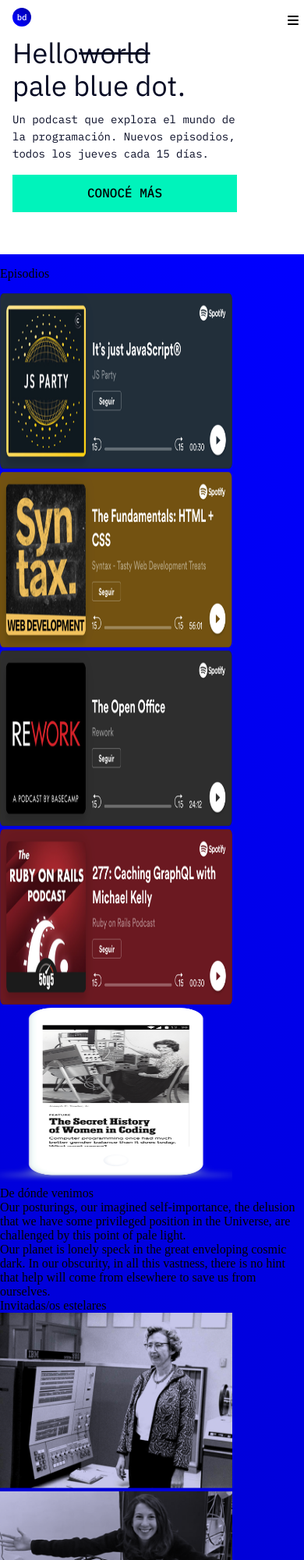
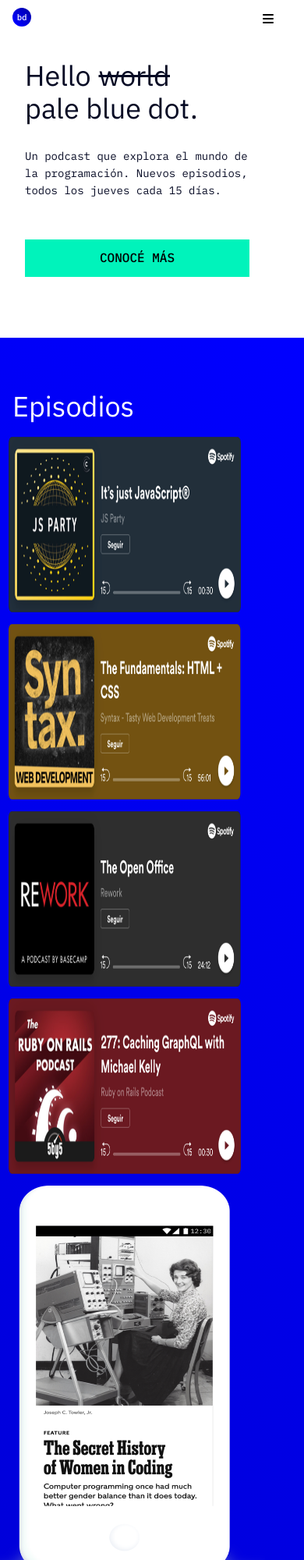
Before and after one commit to KevinYaguar/Podcast, a plain HTML site: page index.html in a window 390 px wide. Shown: the top 2000 px of the page at 78% size. Drawn offline with Linux system fonts and the light colour scheme.

Commit message:
changes july27

```diff
--- a/index.html
+++ b/index.html
@@ -8,6 +8,7 @@
     <link href="https://fonts.googleapis.com/css2?family=IBM+Plex+Sans:wght@400;500&display=swap" rel="stylesheet">
     <link href="https://fonts.googleapis.com/css2?family=IBM+Plex+Mono:wght@300;400&display=swap" rel="stylesheet">
     <link href="https://fonts.googleapis.com/css2?family=IBM+Plex+Mono:wght@500&display=swap" rel="stylesheet">
+    <link href="https://fonts.googleapis.com/css2?family=IBM+Plex+Sans&display=swap" rel="stylesheet">
     <script src="https://kit.fontawesome.com/271d5efdfe.js" crossorigin="anonymous"></script>
     <title>Podcast</title>
 </head>
@@ -15,10 +16,10 @@
 <body>
     <header>
         <div class="nav">
-            <img src="/img/logo.svg" alt="logo">
+            <img src="./img/logo.svg" alt="logo">
             <div class="navegador">
                 <input type="checkbox" name="nav" id="btn-menu">
-                <label for="btn-menu"><i class="fas fa-bars" ></i></label>
+                <label for="btn-menu"><i class="fas fa-bars"></i></label>
                 <nav class="menu">
                     <ul>
                         <li><a href="">EPISODIOS</a></li>
@@ -30,30 +31,45 @@
             </div>
         </div>
 
-        <div class="hello"><p class="hello">Hello</p> <p class="world"> world</p><p class="pale"> pale blue dot</p><p class="dot">.</p></div>
-        <div class="portal"> <p> Un podcast que explora el mundo de la programación. Nuevos episodios, todos los jueves cada 15 días.</p></div>
-        <div class="conoce"> <p> CONOCÉ MÁS </p></div>
+        <div class="heading">
+            <p class="hello">Hello</p>
+            <p class="world"> world</p>
+            <p class="pale"> pale blue dot</p>
+            <p class="dot">.</p>
+        </div>
+        <div class="first-description">
+            <p> Un podcast que explora el mundo de la programación. Nuevos episodios, todos los jueves cada 15 días.</p>
+        </div>
+        <div class="conoce">
+            <p> CONOCÉ MÁS </p>
+        </div>
         <br><br><br>
     </header>
     <main>
-        <div class="episodios"><p> Episodios </p></div>
+        <div class="episodios">
+            <p> Episodios </p>
+        </div>
         <div class="podcast">
             <img src="/img/embed1.png" alt="">
             <img src="/img/embed2.png" alt="">
             <img src="/img/embed3.png" alt="">
-            <img src="/img/embed4.png" alt="">
+            <img src="/img/embed4.png" alt="" class="lastone">
         </div>
         <div class="de-donde-venimos">
             <img src="/img/phone.png" alt="">
-            <div class="donde">De dónde venimos</div>
-            <div class="posturings">
-                Our posturings, our imagined self-importance, the delusion that we have some privileged position in the
-                Universe, are challenged by this point of pale light. <br>
-                Our planet is lonely speck in the great enveloping cosmic dark. In our obscurity, in all this vastness,
-                there is no hint that help will come from elsewhere to save us from ourselves.
-            </div>
         </div>
-        <div class="invitados estelares">Invitadas/os estelares</div>
+        <div class="donde">
+            <p>De dónde <br> venimos</p>
+        </div>
+        <div class="posturings">
+            Our posturings, our imagined self-importance, the delusion that we have some privileged position in the
+            Universe, are challenged by this point of pale light. <br>
+            Our planet is lonely speck in the great enveloping cosmic dark. In our obscurity, in all this vastness,
+            there is no hint that help will come from elsewhere to save us from ourselves.
+        </div>
+
+        <div class="invitados">
+            <p> Invitadas/os estelares </p></div>
         <div class="galeria">
             <img src="/img/grace-hopper.png" alt="">
             <img src="/img/Katie-Bouman.png" alt="">
--- a/mobile-styles/m-header.scss
+++ b/mobile-styles/m-header.scss
@@ -1,7 +1,8 @@
 header {
     background-color: white;
     position: relative;
-    left: 16px;
+    padding-left: 16px;
+    padding-right: 16px;
 
 }
 
@@ -13,17 +14,14 @@
     height: 44px;
 
     img {
-        padding: 10px 0 10px ;
+        padding-top: 10px;
+        padding-bottom: 10px;
         width: 24px;
         height: 24px;
     }
 
-
-}
-
-
     .navegador {
-    padding: 19px 19px 16px 0px;
+        padding: 16px 19px 16px 0px;
         width: 18px;
         height: 12px;
 
@@ -39,6 +37,10 @@
             display: none;
         }
     }
+}
+
+
+
 
 #btn-menu:checked~.menu {
     display: flex;
@@ -73,10 +75,10 @@
     }
 }
 
-.hello {
+.heading {
     display: flex;
     flex-wrap: wrap;
-
+    padding: 29px 82px 16px 16px;
 
     p {
         margin: 0;
@@ -91,6 +93,7 @@
     .world{
         width: 101px;
         text-decoration: line-through;
+        text-align: end;
     }
     .pale{
         width: 212px;
@@ -99,14 +102,17 @@
         width: 10px;
     }
 }
-.portal{
+.first-description{
     font-family: 'IBM Plex Mono', monospace;
     color: #060A24;
     font-size: 14px;
     line-height: 22px;
     width: 288px;
     height: 66px;
+    padding-left: 16px;
+    padding: 16px;
 }
+
 
 .conoce{
     background-color: #00F3BB;
@@ -115,8 +121,12 @@
     font-family: 'IBM Plex Mono', monospace;
     font-size: 16px;
     font-weight: 500;
+    margin: 36px 16px 24px 16px;
     p{
         padding: 13px 96px 13px 96px;
     }
 
 }
+
+/*PARA LOS ESPACIOS ENTRE NAV HELLO Y DEMAS
+USAR PADDIN*/
--- a/mobile-styles/m-main.scss
+++ b/mobile-styles/m-main.scss
@@ -1,7 +1,77 @@
 main{
     background-image: linear-gradient(225deg, #0000FF 0%, #0000A3 100%);
+
+    .lastone{
+        padding-bottom: 48px;
+    }
+}
+
+.podcast{
     img{
         width: 298px;
         height: 225px;
+        padding: 0px 11px 11px 11px;
     }
 }
+
+.episodios{
+    width: 157px;
+    height: 42px;
+    color: #FFFFFF;
+    padding: 64px 147px 21px 16px;
+    font-size: 36px;
+    font-family: 'IBM Plex Sans', sans-serif;
+}
+
+.de-donde-venimos{
+    display: flex;
+    width: 360px;
+    position: relative;
+    left: -20px;
+    height: 519px;
+    img{
+        width: 100%;
+    }
+
+}
+
+.donde{
+    font-family: 'IBM Plex Sans', sans-serif;
+    color: #060A24;
+    font-size: 36px;
+    line-height: 42px;
+    height: 84px;
+    width: 288px;
+    padding: 27px 16px 8px 16px;
+}
+.posturings{
+    font-family: 'IBM Plex Mono', monospace;
+    color: #060A24;
+    font-size: 14px;
+    line-height: 22px;
+    height: 254px;
+    width: 288px;
+    padding: 0px 16px 54px 16px;
+}
+
+.invitados{
+    font-family: 'IBM Plex Sans', sans-serif;
+    color: #060A24;
+    font-size: 36px;
+    line-height: 42px;
+    height: 84px;
+    width: 288px;
+    padding: 0px 16px 14px 16px;
+}
+
+
+
+
+.galeria{
+        width: 100%;
+        display: flex;
+        flex-direction: column;
+    img{
+        width: 100%;
+    }
+}
--- a/styles.scss
+++ b/styles.scss
@@ -1,3 +1,8 @@
+*{
+    margin: 0;
+    padding: 0;
+}
+
 body{
     margin: 0;
     padding: 0;
@@ -5,7 +10,7 @@
 
 
 /*Mobil*/
-@media (min-width:280px) and (max-width:479px) {
+@media (max-width:479px) {
     @import "./mobile-styles/m-header.scss";
     @import "./mobile-styles/m-main.scss";
     @import "./mobile-styles/m-footer.scss";
```
Also changed, not shown: mobile-styles/m-header.css, mobile-styles/m-main.css, styles.css, 3 other files. Lines whose indentation alone changed are shown as unchanged.
